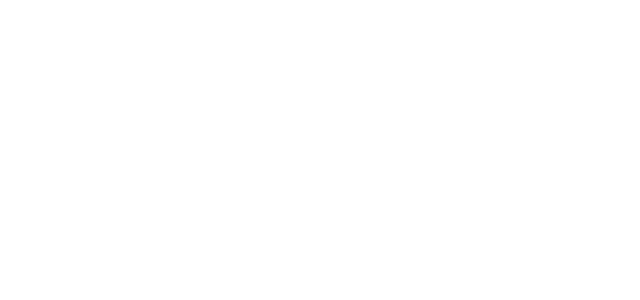
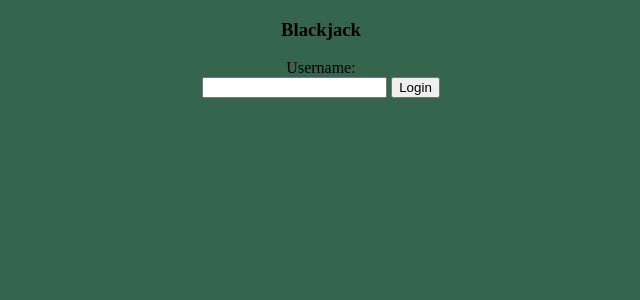
Before and after one commit to kennethpham/blackjack-frontend, a SvelteKit app: page / in a window 1280 px wide. Shown: the top 300 px of the page, without its empty margins (319-959 px from the left). Built offline with nearby package versions, Linux system fonts and the light colour scheme.

Commit message:
add login page, user page, and room page

```diff
--- /dev/null
+++ b/src/lib/backend/backend.js
@@ -0,0 +1,16 @@
+/**
+ * @typedef { import('$lib/backend/models').UserData } UserData
+ */
+
+/**
+ *  @param {string} user
+ *  @return {Promise<UserData | undefined>} result_json
+ */
+export const getUser = async (user) => {
+  const response = await fetch(`http://localhost:3000/user/${user}`);
+  if (!response.ok) {
+    throw `Error getting user: ${user}`;
+  }
+  const result = await response.json();
+  return result;
+};
--- /dev/null
+++ b/src/lib/backend/models.js
@@ -0,0 +1,8 @@
+/**
+ * @typedef {Object} UserData
+ * @property {string} _id
+ * @property {string} name
+ * @property {number} wins
+ */
+
+module.exports = {}
--- /dev/null
+++ b/src/routes/+layout.svelte
@@ -0,0 +1,10 @@
+<script>
+</script>
+
+<slot />
+
+<style>
+  :global(body) {
+    background-color: #35654d;
+  }
+</style>
--- a/src/routes/+page.svelte
+++ b/src/routes/+page.svelte
@@ -1,2 +1,61 @@
 <script>
+  import { goto } from '$app/navigation';
+
+  import { currUser } from '$lib/../stores';
+  import { getUser } from '$lib/backend/backend';
+
+  let username = '';
+  let lastUsername = '';
+
+  let failed = false;
+
+  const setUser = async () => {
+    try {
+      const user = await getUser(username);
+      if (user) {
+        currUser.set(user);
+        goto('/User');
+      } else {
+        lastUsername = username;
+        failed = true;
+      }
+    } catch (error) {
+      lastUsername = username;
+      failed = true;
+      console.error(error);
+    }
+  };
 </script>
+
+<div class="container">
+  <header>
+    <h3>
+      <span>Blackjack</span>
+    </h3>
+  </header>
+  {#if failed}
+    <p>Failed to login with Username: {lastUsername}</p>
+  {/if}
+  <form
+    on:submit={(event) => {
+      event.preventDefault();
+      setUser();
+    }}
+  >
+    <label for="name">Username:</label><br />
+    <input type="text" name="name" bind:value={username} />
+    <input
+      type="button"
+      value="Login"
+      on:click={() => {
+        setUser();
+      }}
+    />
+  </form>
+</div>
+
+<style>
+  .container {
+    text-align: center;
+  }
+</style>
--- /dev/null
+++ b/src/routes/User/+page.svelte
@@ -0,0 +1,25 @@
+<script>
+  import { goto } from '$app/navigation';
+
+  import { currUser, initialUser } from '$lib/../stores';
+</script>
+
+{#if $currUser !== initialUser}
+  <div>
+    <h1>Uuid: {$currUser._id}</h1>
+    <h1>User: {$currUser.name}</h1>
+    <h1>Wins: {$currUser.wins}</h1>
+    <button on:click={() => {
+        goto('/Room')
+      }}>Start Game</button>
+  </div>
+{:else}
+  <h1>Error no user set</h1>
+  <p>Please Login</p>
+{/if}
+
+<style>
+  :global(body) {
+    background-color: #35654d;
+  }
+</style>
--- /dev/null
+++ b/src/stores.js
@@ -0,0 +1,10 @@
+import { writable } from 'svelte/store';
+
+/**
+ * @typedef { import('$lib/backend/models').UserData } UserData
+ */
+
+/** @type {UserData} */
+export const initialUser = { _id: 'initial_id', name: '', wins: -1 };
+
+export const currUser = writable(initialUser);
```
Also changed, not shown: src/routes/Room/+page.svelte (added, +11 -0 lines).
